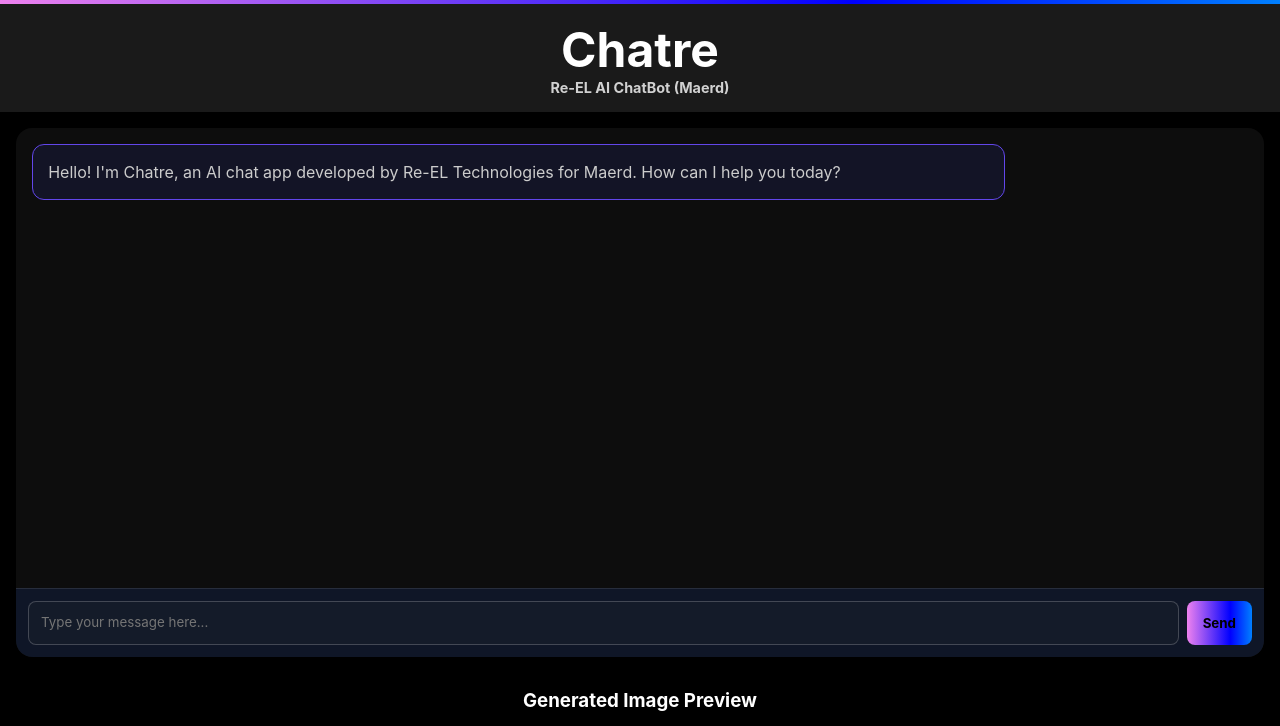
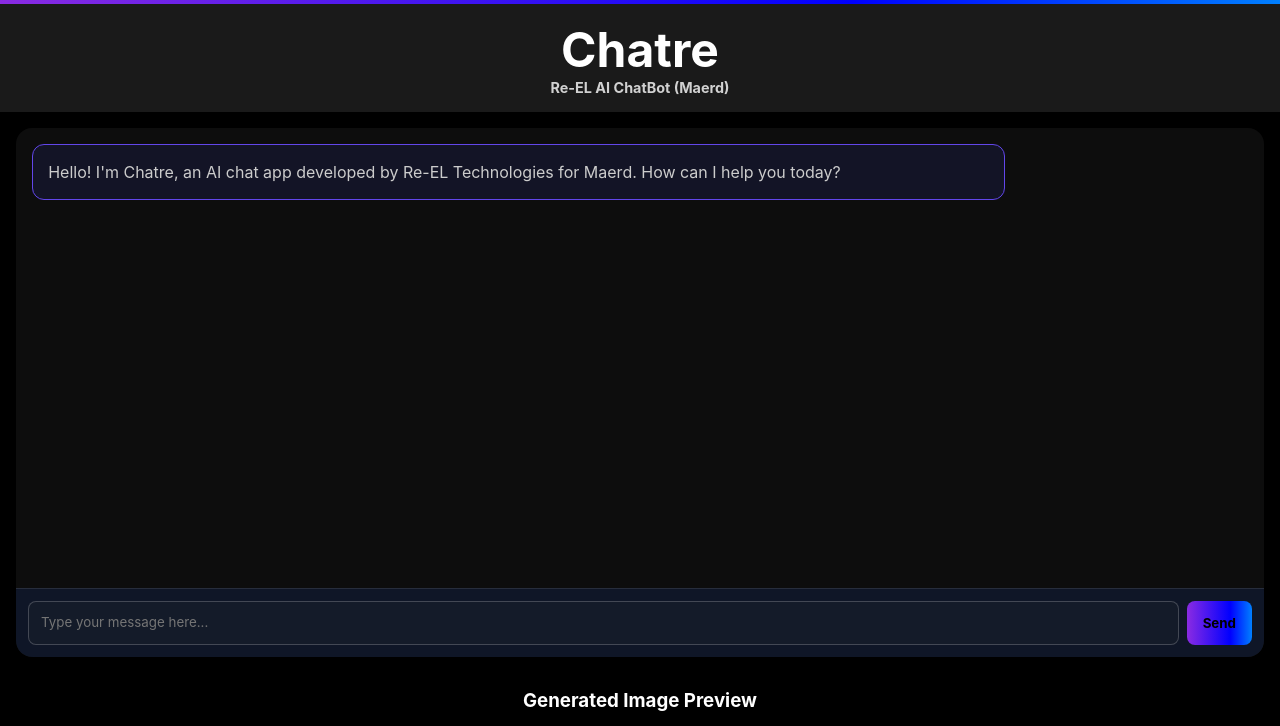
Before and after one commit to Re-EL123/chatre1, a website: page index.html in a window 1280 px wide. Shown: the top 726 px of the page. Drawn offline with Linux system fonts and the light colour scheme.

Commit message:
Update index.html

```diff
--- a/index.html
+++ b/index.html
@@ -15,7 +15,7 @@
     :root {
       --primary: #000;
       --background: #fff;
-      --accent: linear-gradient(270deg, red, orange, yellow, green, cyan, blue, violet);
+      --accent: linear-gradient(270deg, #FF0000, #FFA500, #FFFF00, #008000, #00FFFF, #0000FF, #8A2BE2);
       --glass: rgba(255, 255, 255, 0.1);
       --card-bg: rgba(255, 255, 255, 0.05);
       --user-msg-bg: rgba(39, 56, 82, 0.85);
```
